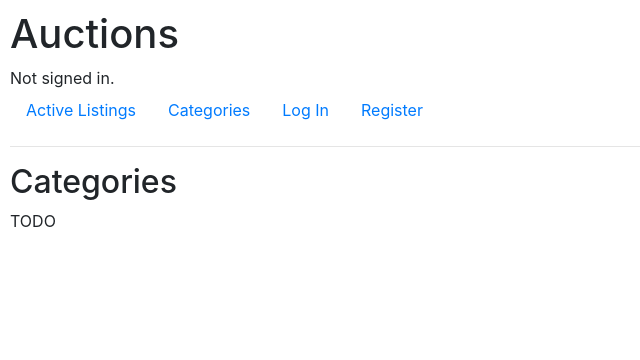
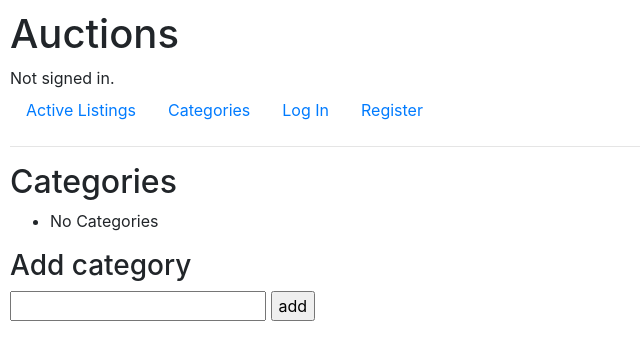
Before and after one commit to steklotank/project2, a Django app: page /categories in a window 1280 px wide. Shown: the top 360 px of the page, without its empty margins (0-640 px from the left). Run offline with Django 3.2, Linux system fonts and the light colour scheme; data that the repository does not hold is empty; some libraries are stand-ins or nearby versions.

Commit message:
Edit category view

```diff
--- a/commerce/auctions/models.py
+++ b/commerce/auctions/models.py
@@ -18,6 +18,7 @@ class Item(models.Model):
     bet_id = models.ForeignKey(Bet, on_delete=models.PROTECT, related_name='+')
     category = models.ManyToManyField('Category')
     is_active = models.BooleanField(default="True")
+    description = models.CharField(max_length=4096, default=None)
 
 class Comment(models.Model):
     author = models.ManyToManyField(User)
--- a/commerce/auctions/templates/auctions/category.html
+++ b/commerce/auctions/templates/auctions/category.html
@@ -2,6 +2,21 @@
 
 {% block body %}
     <h2>Categories</h2>
-
-    TODO
+    <ul>
+        {% for category in categories %}
+        <li>
+             <a href="{%url 'index' category.name %}">
+                 {{ category }}
+            </a>
+        </li>
+        {%empty%}
+        <li>No Categories</li>
+        {% endfor %}
+    </ul>
+    <h3>Add category</h3>
+    <form action="{% url 'categories' %}" method="post">
+    <input type="text">
+    {% csrf_token %}
+     <input type="submit" value="add">
+     </form>
 {% endblock %}
--- a/commerce/auctions/views.py
+++ b/commerce/auctions/views.py
@@ -4,7 +4,8 @@ from django.http import HttpResponse, HttpResponseRedirect
 from django.shortcuts import render
 from django.urls import reverse
 
-from .models import User
+from .models import User, Category, Item, Comment, Watchlist, Bet
+
 
 
 def index(request):
@@ -69,7 +70,11 @@ def create_listing(request):
     return render(request, "auctions/create_listing.html")
 
 def categories(request):
-    return render(request, "auctions/category.html")
+    if request.method == "POST":
+        pass
+    return render(request, "auctions/category.html",{
+        "categories": Category.objects.all(),
+    })
 
 def item(request):
     return render(request, "auctions/item.html")
```
Also changed, not shown: commerce/db.sqlite3.
